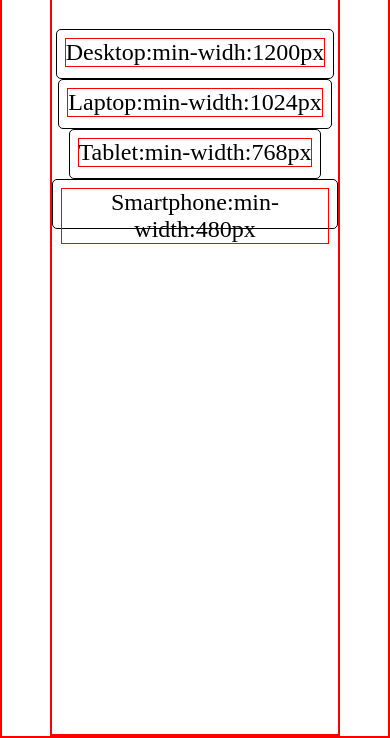
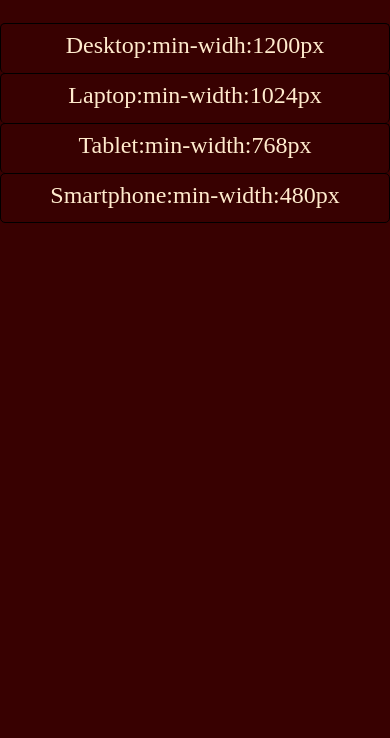
Before and after one commit to Markoets/Breakpoints, a plain HTML site: page breakpoints.html in a window 390 px wide. Shown: the part 110-848 px from the top of the page. Drawn offline with Linux system fonts and the light colour scheme.

Commit message:
Max-width

```diff
--- a/css/breakpoints.css
+++ b/css/breakpoints.css
@@ -2,7 +2,6 @@
     margin: 0;
     padding: 0;
     box-sizing: border-box;
-    border: 1px solid red;
 }
 
 
@@ -33,3 +32,27 @@
     padding: 2rem;
     margin-bottom: 2rem;
 }
+
+@media (max-width:1200px){
+    body{
+        background-color: rgb(56, 1, 1);
+        color: blanchedalmond;
+    }
+
+    .container{
+        width: 100%;
+    }
+
+}
+
+
+
+@media(max-width:1134px){
+
+    .breakpoints>div{
+        display: block;
+    }
+    .breakpoints > div:not(:last-child){
+        border-bottom: none;
+    }
+}
```
